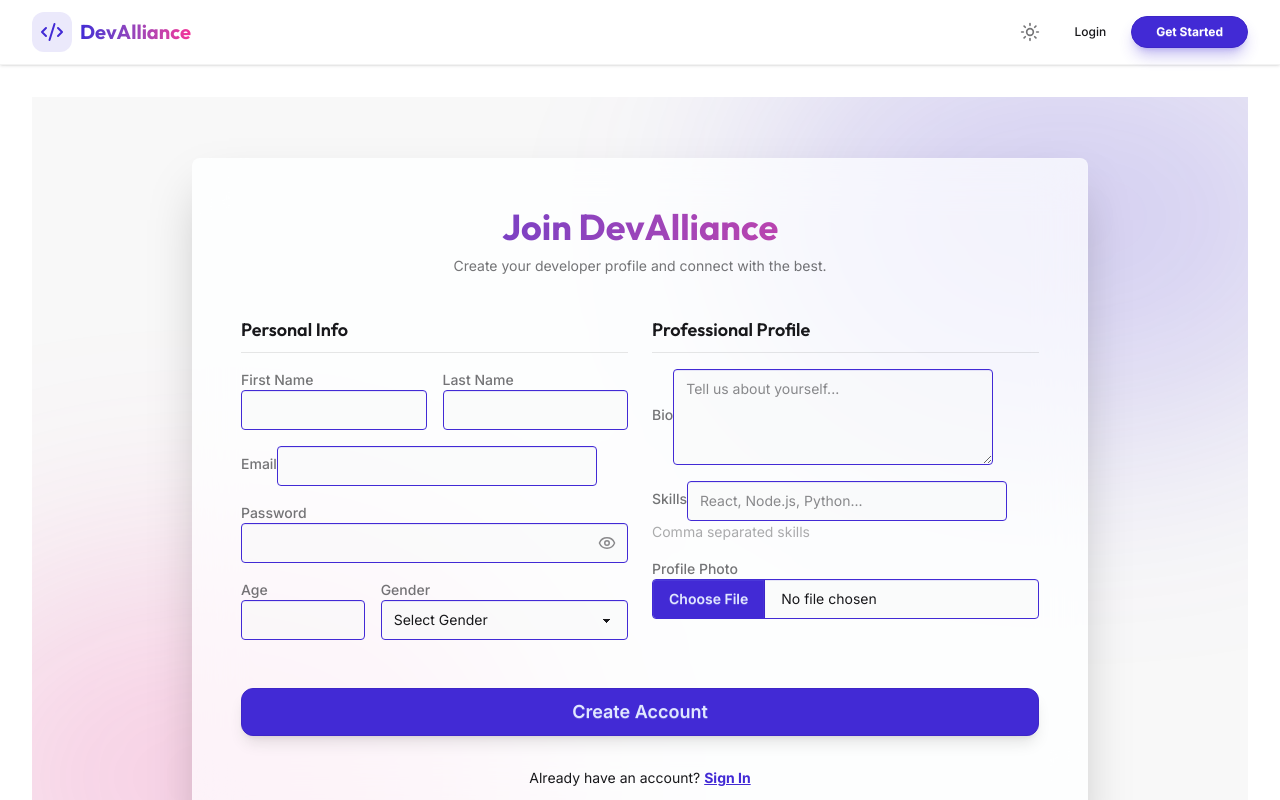
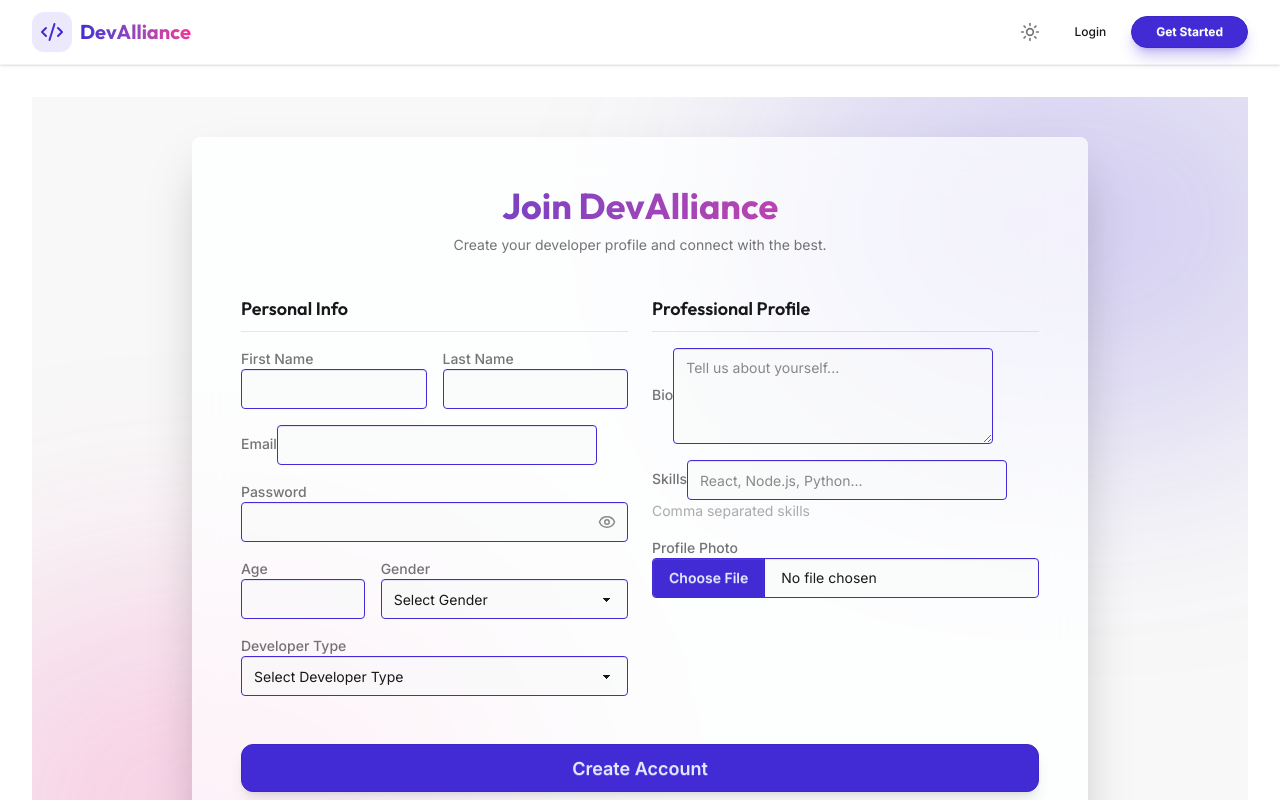
Before and after one commit to Shuboi18/DevAlliance-FE, a React (Vite) app: page /signup in a window 1280 px wide. Built offline with nearby package versions, Linux system fonts and the light colour scheme; no server answers.

Commit message:
developer type field on signup

```diff
--- a/src/Components/Signup.jsx
+++ b/src/Components/Signup.jsx
@@ -15,6 +15,7 @@ const Signup = () => {
     const [bio, setBio] = useState("");
     const [photo, setPhoto] = useState(null);
     const [skills, setSkills] = useState("");
+    const [developerType, setDeveloperType] = useState("");
 
     // UI states
     const [showPassword, setShowPassword] = useState(false);
@@ -34,6 +35,7 @@ const Signup = () => {
         formData.append("password", password);
         formData.append("age", age);
         formData.append("gender", gender);
+        formData.append("developerType", developerType);
         formData.append("bio", bio);
         formData.append("skills", skills);
         if (photo) {
@@ -133,6 +135,20 @@ const Signup = () => {
                                     </select>
                                 </div>
                             </div>
+
+                            <div className="form-control w-full">
+                                <label className="label"><span className="label-text font-medium">Developer Type</span></label>
+                                <select className="select select-bordered select-primary bg-base-200/50 w-full" onChange={(e) => setDeveloperType(e.target.value)}>
+                                    <option disabled selected>Select Developer Type</option>
+                                    <option value="Frontend Developer">Frontend Developer</option>
+                                    <option value="Backend Developer">Backend Developer</option>
+                                    <option value="Full Stack Developer">Full Stack Developer</option>
+                                    <option value="Mobile Developer">Mobile Developer</option>
+                                    <option value="DevOps Engineer">DevOps Engineer</option>
+                                    <option value="Data Scientist">Data Scientist</option>
+                                    <option value="Other">Other</option>
+                                </select>
+                            </div>
                         </div>
 
                         {/* Professional Info Column */}
--- a/src/Components/UserFeedCard.jsx
+++ b/src/Components/UserFeedCard.jsx
@@ -23,7 +23,7 @@ const UserFeedCard = ({ feedStore }) => {
     }
 
     const feed = feedStore[0];
-    const { _id, fname, lname, age, bio, skills, photoURL, gender } = feed;
+    const { _id, fname, lname, age, bio, skills, photoURL, gender, developerType } = feed;
 
     return (
         <div className="flex justify-center items-centerw-full">
@@ -40,7 +40,7 @@ const UserFeedCard = ({ feedStore }) => {
 
                 <div className="card-body">
                     <div className="flex items-center gap-2 mb-2">
-                        <span className="badge badge-primary badge-outline">{gender || "Developer"}</span>
+                        <span className="badge badge-primary badge-outline">{developerType || "Developer"}</span>
                     </div>
 
                     <p className="text-base-content/80 line-clamp-3">{bio}</p>
```
